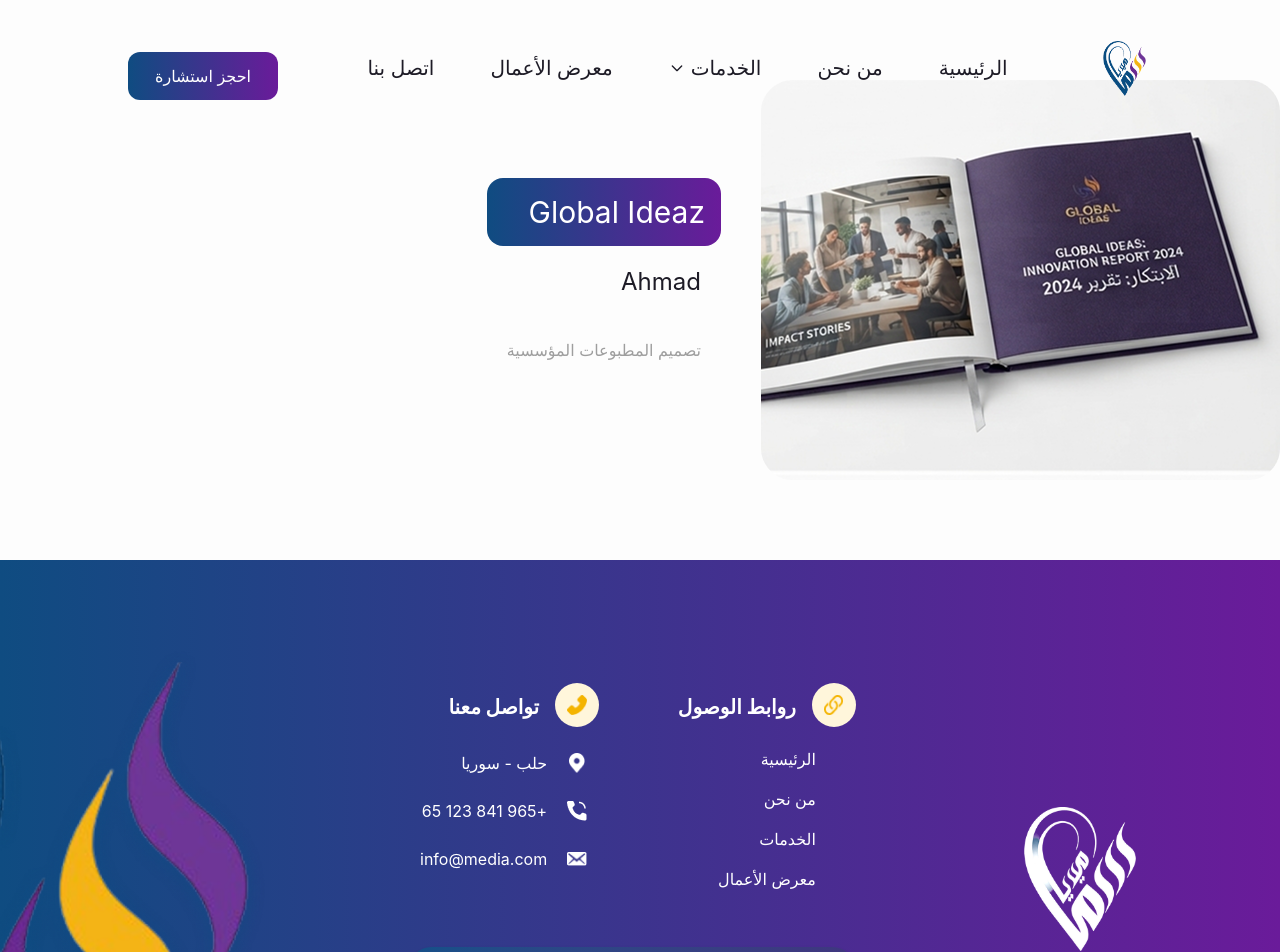
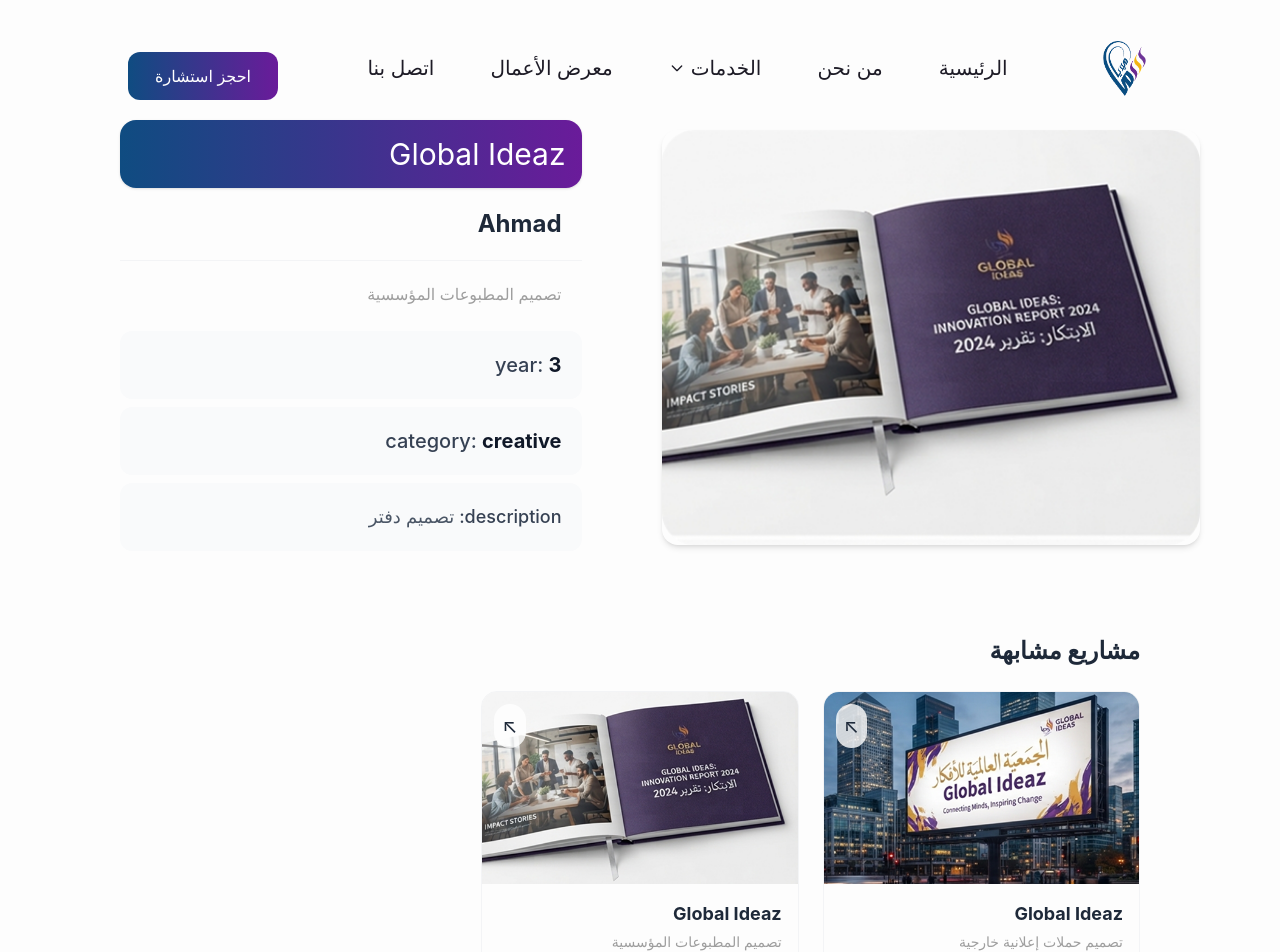
Before and after one commit to Abdalrhman-abd/media-agency-web, a React (Vite) app: page /portfolio/1 in a window 1280 px wide. Shown: the top 952 px of the page. Built offline with nearby package versions, Linux system fonts and the light colour scheme.

Commit message:
feat(portfolio): add project details page with gallery and related

```diff
--- a/src/features/portfolio/ProjectDetailsPage.tsx
+++ b/src/features/portfolio/ProjectDetailsPage.tsx
@@ -1,5 +1,5 @@
 import React from 'react';
-import { useParams, Navigate } from 'react-router-dom';
+import { useParams, Navigate, Link } from 'react-router-dom';
 import { projectsData } from './data';
 
 const ProjectDetailsPage = () => {
@@ -15,22 +15,43 @@ const ProjectDetailsPage = () => {
         .slice(0, 3);
 
     return (
-        <div className="py-20 flex ">
-            <div className='flex items-center justify-center'>
-                <img src={project.image} alt={project.title} />
-                <div className='flex  flex-col p-10 '>
-                    <h1 className='text-3xl text-white  brand-gradient p-4 rounded-2xl'>{project.title}</h1>
-                    <span className='p-5 text-2xl'>{project.client}</span>
-                    <p className='p-5 text-[#9E9E9E] '>{project.subtitle}</p>
+        <div className="py-20 flex flex-col">
+            <div className='flex flex-col lg:flex-row items-center justify-center px-6 lg:px-20 gap-10'>
+                <img src={project.image} alt={project.title} className="w-full lg:w-1/2 object-cover rounded-2xl shadow-md" />
+                <div className='flex  flex-col p-4 lg:p-10 w-full lg:w-1/2'>
+                    <h1 className='text-3xl text-white  brand-gradient p-4 rounded-2xl shadow-sm'>{project.title}</h1>
+                    <span className='p-5 text-2xl font-bold text-gray-800 border-b border-gray-100'>{project.client}</span>
+                    <p className='p-5 text-[#9E9E9E] leading-relaxed'>{project.subtitle}</p>
+                    <span className='p-5 text-xl font-medium text-gray-700 bg-gray-50 rounded-xl my-1'>year: <span className="text-gray-900 font-bold">{project.year}</span></span>
+                    <span className='p-5 text-xl font-medium text-gray-700 bg-gray-50 rounded-xl my-1'>category: <span className="text-gray-900 font-bold">{project.category}</span></span>
+                    <span className='p-5 text-lg font-medium text-gray-700 bg-gray-50 rounded-xl my-1'>description: <span className="text-gray-600 font-normal">{project.description}</span></span>
                 </div>
             </div>
-            {/* 3. Four Info Cards (Client, Year, Services, Category) */}
-
-            {/* 4. Description & Gallery */}
-
-            {/* 5. Related Projects */}
-
-            {/* 6. CTA Banner */}
+            {relatedProjects.length > 0 && (
+                <div className="flex flex-col gap-6 px-10 md:px-35 mt-10">
+                    <h2 className="text-2xl font-bold text-gray-800">مشاريع مشابهة</h2>
+                    <div className="grid grid-cols-1 md:grid-cols-3 gap-6">
+                        {relatedProjects.map((item) => (
+                            <Link
+                                key={item.id}
+                                to={`/portfolio/${item.id}`}
+                                className="flex flex-col rounded-2xl border border-gray-100 overflow-hidden"
+                            >
+                                <div className="relative">
+                                    <img src={item.image} alt={item.title} className="w-full h-48 object-cover" />
+                                    <span className="absolute top-3 left-3 bg-white/80 p-2 rounded-full text-xl text-gray-800">
+                                        ↖
+                                    </span>
+                                </div>
+                                <div className="p-4 flex flex-col">
+                                    <h3 className="font-bold text-lg text-gray-800 mb-1">{item.title}</h3>
+                                    <p className="text-sm text-[#9E9E9E]">{item.subtitle}</p>
+                                </div>
+                            </Link>
+                        ))}
+                    </div>
+                </div>
+            )}
         </div>
     );
 };
--- a/src/features/portfolio/data.ts
+++ b/src/features/portfolio/data.ts
@@ -15,6 +15,7 @@ export const projectsData: Project[] = [
     client: "Ahmad",
     year: "3",
     services: ["تصميم", "اعلان"],
+    description: "تصميم دفتر",
   },
   {
     id: '2',
@@ -26,6 +27,7 @@ export const projectsData: Project[] = [
     client: "Ahmad",
     year: "3",
     services: ["تصميم", "اعلان"],
+    description: "تصميم اعلان",
   },
   {
     id: '3',
@@ -37,6 +39,7 @@ export const projectsData: Project[] = [
     client: "Ahmad",
     year: "3",
     services: ["تصميم", "اعلان"],
+    description: "تصميم كرت دعوة",
   },
   {
     id: '4',
@@ -48,6 +51,7 @@ export const projectsData: Project[] = [
     client: "Ahmad",
     year: "3",
     services: ["تصميم", "اعلان"],
+    description: "تصميم اعلان",
   },
   {
     id: '5',
@@ -59,6 +63,7 @@ export const projectsData: Project[] = [
     client: "Ahmad",
     year: "3",
     services: ["تصميم", "اعلان"],
+    description: "تصميم كرت دعوة",
   },
   {
     id: '6',
@@ -70,6 +75,7 @@ export const projectsData: Project[] = [
     client: "Ahmad",
     year: "3",
     services: ["تصميم", "اعلان"],
+    description: "تصميم دفتر",
   },
   {
     id: '7',
@@ -81,6 +87,7 @@ export const projectsData: Project[] = [
     client: "Ahmad",
     year: "3",
     services: ["تصميم", "اعلان"],
+    description: "تصميم دفتر",
   },
   {
     id: '8',
@@ -92,6 +99,7 @@ export const projectsData: Project[] = [
     client: "Ahmad",
     year: "3",
     services: ["تصميم", "اعلان"],
+    description: "تصميم اعلان",
   },
   {
     id: '9',
@@ -103,5 +111,6 @@ export const projectsData: Project[] = [
     client: "Ahmad",
     year: "3",
     services: ["تصميم", "اعلان"],
+    description: "تصميم كرت دعوة",
   },
 ];
--- a/src/features/portfolio/pages/PortfolioPage.tsx
+++ b/src/features/portfolio/pages/PortfolioPage.tsx
@@ -1,5 +1,5 @@
 import React from 'react';
-import { Link } from 'react-router-dom'; // 1. استيراد Link
+import { Link } from 'react-router-dom';
 import { projectsData } from '../data';
 import { Project } from '../types';
 import SectionTitle from '../../../components/ui/SectionTitle';
@@ -14,7 +14,6 @@ const PortfolioPage = () => {
       </div>
       <div className="flex flex-wrap justify-center gap-5 max-w-5xl">
         {projectsData.map((project: Project) => (
-          /* 2. تغليف الكرت بـ Link الموجه لصفحة تفاصيل المشروع بالـ id الخاص به */
           <Link to={`/portfolio/${project.id}`} key={project.id} className="block">
             <div className=" rounded-lg w-70 ms:w-70 ">
               <img src={project.image} alt={project.title} className="h-50 w-full object-cover rounded-[15px] mb-5" />
```
Also changed, not shown: package.json (+3 -4 lines), 1 other file (tests, documents, lock files or other folders).
